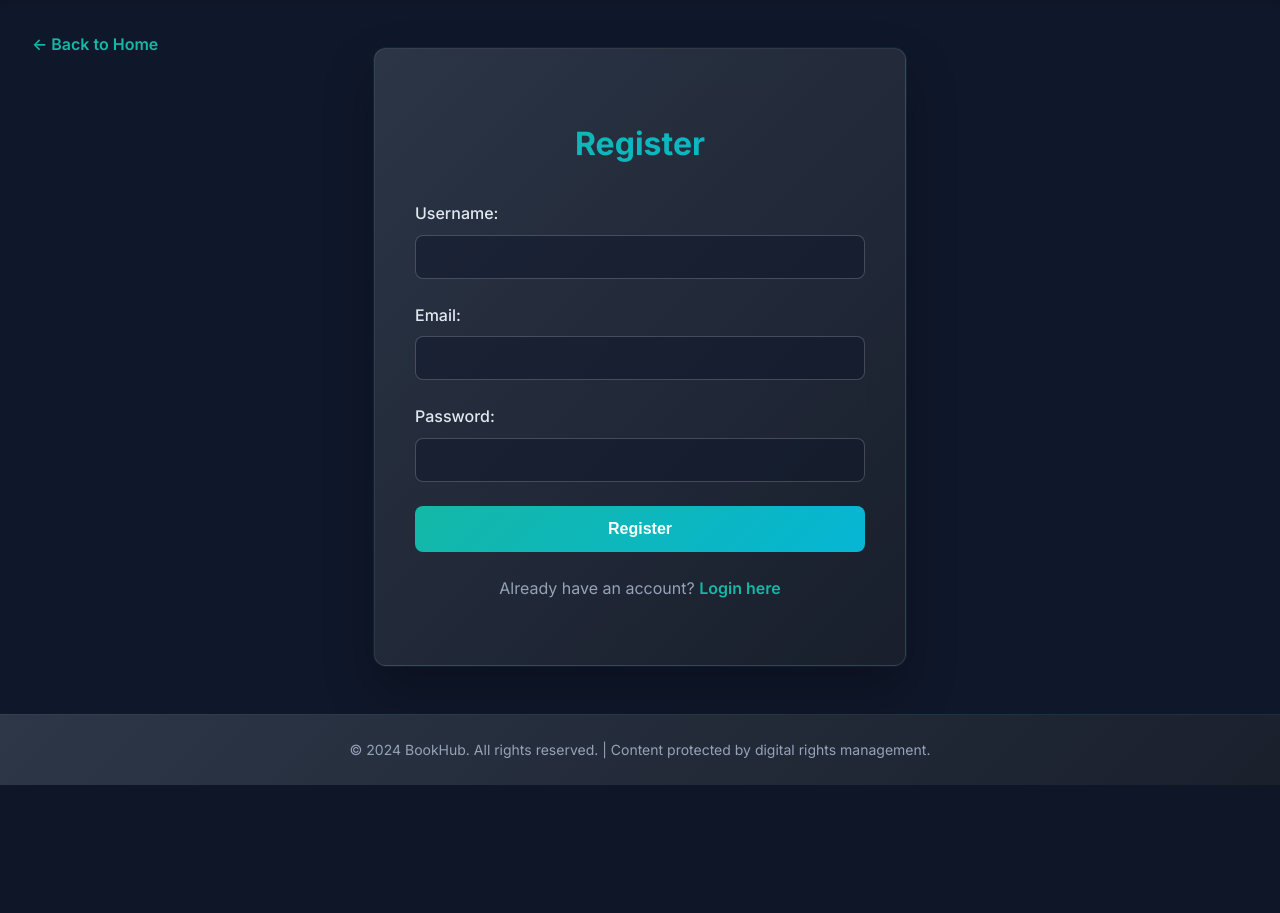
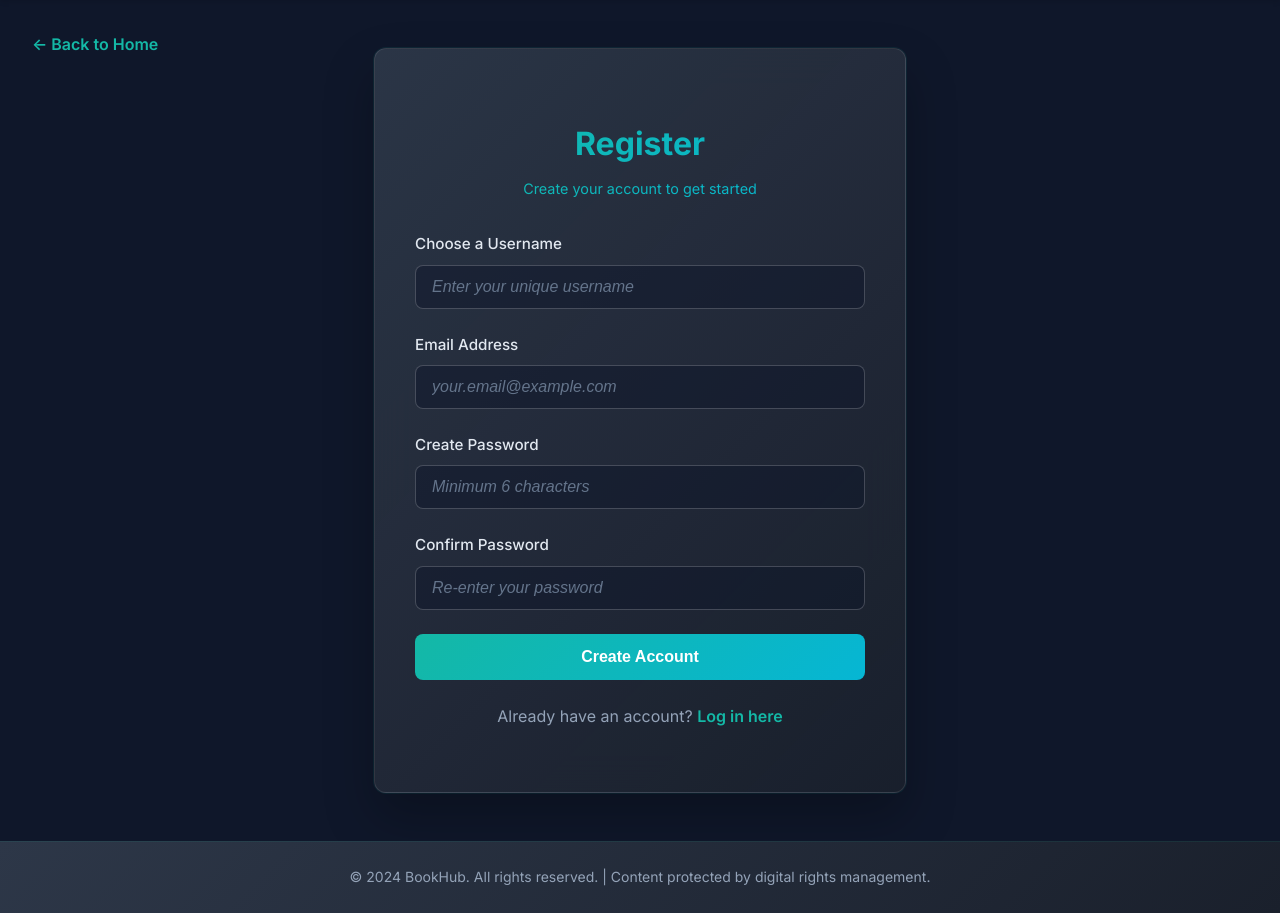
Before and after one commit to User-DanAiEd/BookHub_personal, a Flask app: page /register in a window 1280 px wide. Shown: the part 80-993 px from the top of the page. Before the commit the page ends 865 px from the top, so only its background shows below. Run offline with Flask 3, Linux system fonts and the light colour scheme; some libraries are stand-ins or nearby versions.

Commit message:
design added

```diff
--- a/server/templates/recommendationPage.html
+++ b/server/templates/recommendationPage.html
@@ -7,8 +7,8 @@
   <script src="https://cdn.tailwindcss.com"></script>
   <link href="https://cdnjs.cloudflare.com/ajax/libs/font-awesome/6.0.0-beta3/css/all.min.css" rel="stylesheet"/>
   <style>
-    body { background:#0b1220; color:#e6eef8; font-family:Inter,system-ui,-apple-system,Segoe UI,Roboto,"Helvetica Neue",Arial;}
-    .card { background:#0f1724; border:1px solid rgba(255,255,255,0.03); border-radius:12px; padding:14px; }
+    body { background:#1a2233; color:#e6eef8; font-family:Inter,system-ui,-apple-system,Segoe UI,Roboto,"Helvetica Neue",Arial;}
+    .card { background:#0f1724; border:1.5px solid #ffffff; border-radius:12px; padding:14px; }
     .placeholder { background:#121826; display:flex;align-items:center;justify-content:center;color:#93c5fd;height:160px;width:100%;border-radius:8px;font-size:14px; }
     .stars { color:#facc15; }
     .muted { color:#9fb0cc; }
--- a/server/templates/register.html
+++ b/server/templates/register.html
@@ -115,6 +115,15 @@
             background-clip: text;
         }
 
+        .register-container h1::after {
+            content: "Create your account to get started";
+            display: block;
+            font-size: 0.9rem;
+            font-weight: 400;
+            color: #94a3b8;
+            margin-top: 0.5rem;
+        }
+
         .form-group {
             margin-bottom: 1.5rem;
         }
@@ -124,6 +133,7 @@
             margin-bottom: 0.5rem;
             color: #e2e8f0;
             font-weight: 500;
+            font-size: 0.95rem;
         }
 
         .form-group input {
@@ -142,6 +152,15 @@
             outline: none;
             border-color: #14b8a6;
             box-shadow: 0 0 0 3px rgba(20, 184, 166, 0.1);
+        }
+
+        .form-group input::placeholder {
+            color: #64748b;
+            font-style: italic;
+        }
+
+        .password-container {
+            position: relative;
         }
 
         .register-btn {
@@ -253,20 +272,24 @@
             <h1>Register</h1>
             <form id="registerForm">
                 <div class="form-group">
-                    <label for="username">Username:</label>
-                    <input type="text" id="username" required />
+                    <label for="username">Choose a Username</label>
+                    <input type="text" id="username" placeholder="Enter your unique username" required />
                 </div>
                 <div class="form-group">
-                    <label for="email">Email:</label>
-                    <input type="email" id="email" required />
+                    <label for="email">Email Address</label>
+                    <input type="email" id="email" placeholder="your.email@example.com" required />
                 </div>
                 <div class="form-group">
-                    <label for="password">Password:</label>
-                    <input type="password" id="password" required />
+                    <label for="password">Create Password</label>
+                    <input type="password" id="password" placeholder="Minimum 6 characters" required />
                 </div>
-                <button type="submit" class="register-btn">Register</button>
+                <div class="form-group">
+                    <label for="confirmPassword">Confirm Password</label>
+                    <input type="password" id="confirmPassword" placeholder="Re-enter your password" required />
+                </div>
+                <button type="submit" class="register-btn">Create Account</button>
                 <div class="login-link">
-                    Already have an account? <a href="/login">Login here</a>
+                    Already have an account? <a href="/login">Log in here</a>
                 </div>
                 <div id="error-message" class="error" style="display: none;"></div>
             </form>
@@ -353,6 +376,24 @@
                 e.preventDefault();
                 showCopyNotice();
             });
+
+            // Password toggle functionality
+            const passwordToggle = document.getElementById('passwordToggle');
+            const passwordInput = document.getElementById('password');
+
+            if (passwordToggle && passwordInput) {
+                passwordToggle.addEventListener('click', function() {
+                    if (passwordInput.type === 'password') {
+                        passwordInput.type = 'text';
+                        passwordToggle.setAttribute('aria-label', 'Hide password');
+                        passwordToggle.style.color = '#14b8a6';
+                    } else {
+                        passwordInput.type = 'password';
+                        passwordToggle.setAttribute('aria-label', 'Show password');
+                        passwordToggle.style.color = '#94a3b8';
+                    }
+                });
+            }
         });
 
         document.getElementById("registerForm").addEventListener("submit", async (e) => {
@@ -360,10 +401,25 @@
             const username = document.getElementById("username").value.trim();
             const email = document.getElementById("email").value.trim();
             const password = document.getElementById("password").value;
+            const confirmPassword = document.getElementById("confirmPassword").value;
+            const errorMsg = document.getElementById("error-message");
+            errorMsg.style.display = "none";
 
-            if (!username || !email || !password) {
-                const errorMsg = document.getElementById("error-message");
+            if (!username || !email || !password || !confirmPassword) {
                 errorMsg.innerText = "All fields are required.";
+                errorMsg.style.display = "block";
+                return;
+            }
+
+            // Check if passwords match
+            if (password !== confirmPassword) {
+                errorMsg.innerText = "Passwords do not match. Please try again.";
+                errorMsg.style.display = "block";
+                return;
+            }
+
+            if (password.length < 6) {
+                errorMsg.innerText = "Password should be at least 6 characters long.";
                 errorMsg.style.display = "block";
                 return;
             }
@@ -394,7 +450,6 @@
                     errorMessage = "Please enter a valid email address.";
                 }
 
-                const errorMsg = document.getElementById("error-message");
                 errorMsg.innerText = errorMessage;
                 errorMsg.style.display = "block";
             }
```
Also changed, not shown: server/templates/homepage.html (+7 -47 lines), server/templates/login.html (+15 -6 lines), server/templates/profile.html (+62 -13 lines).
